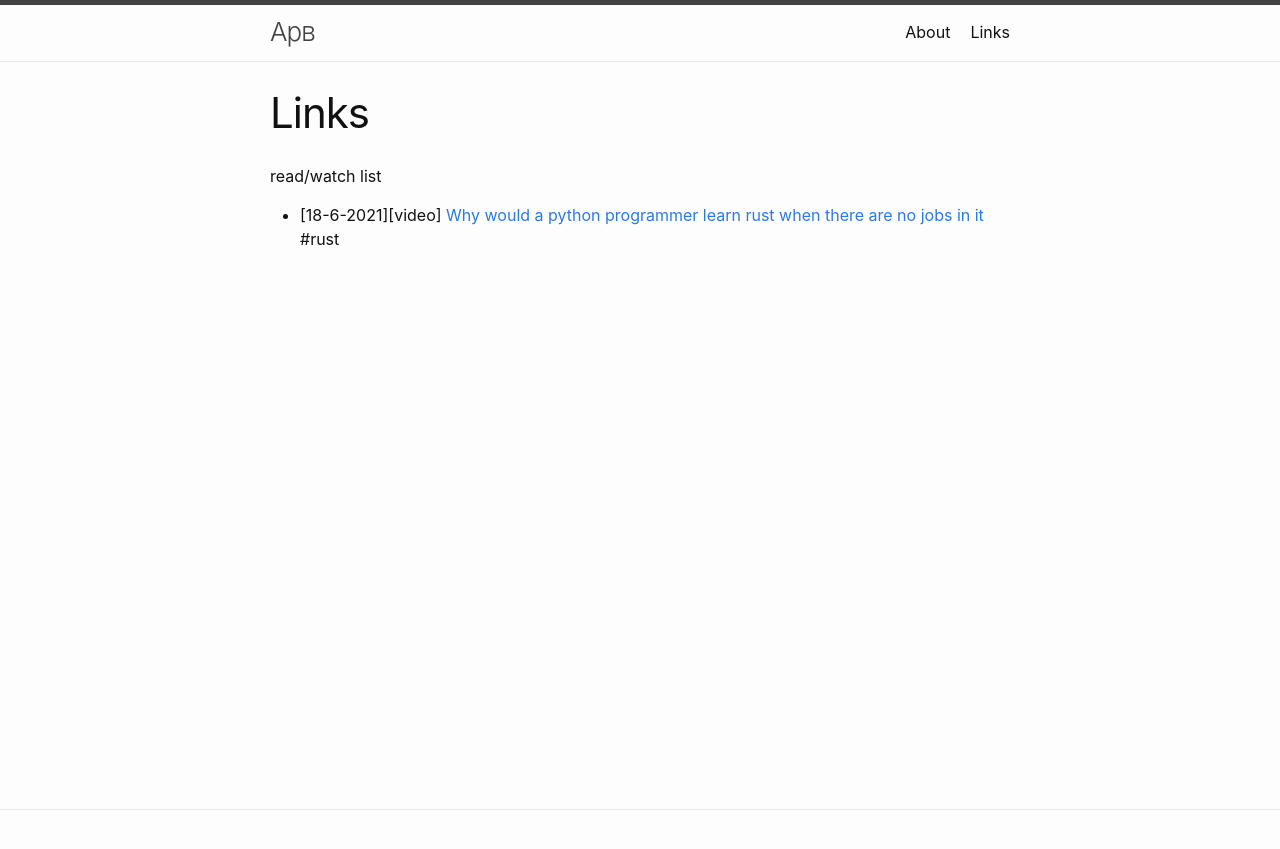
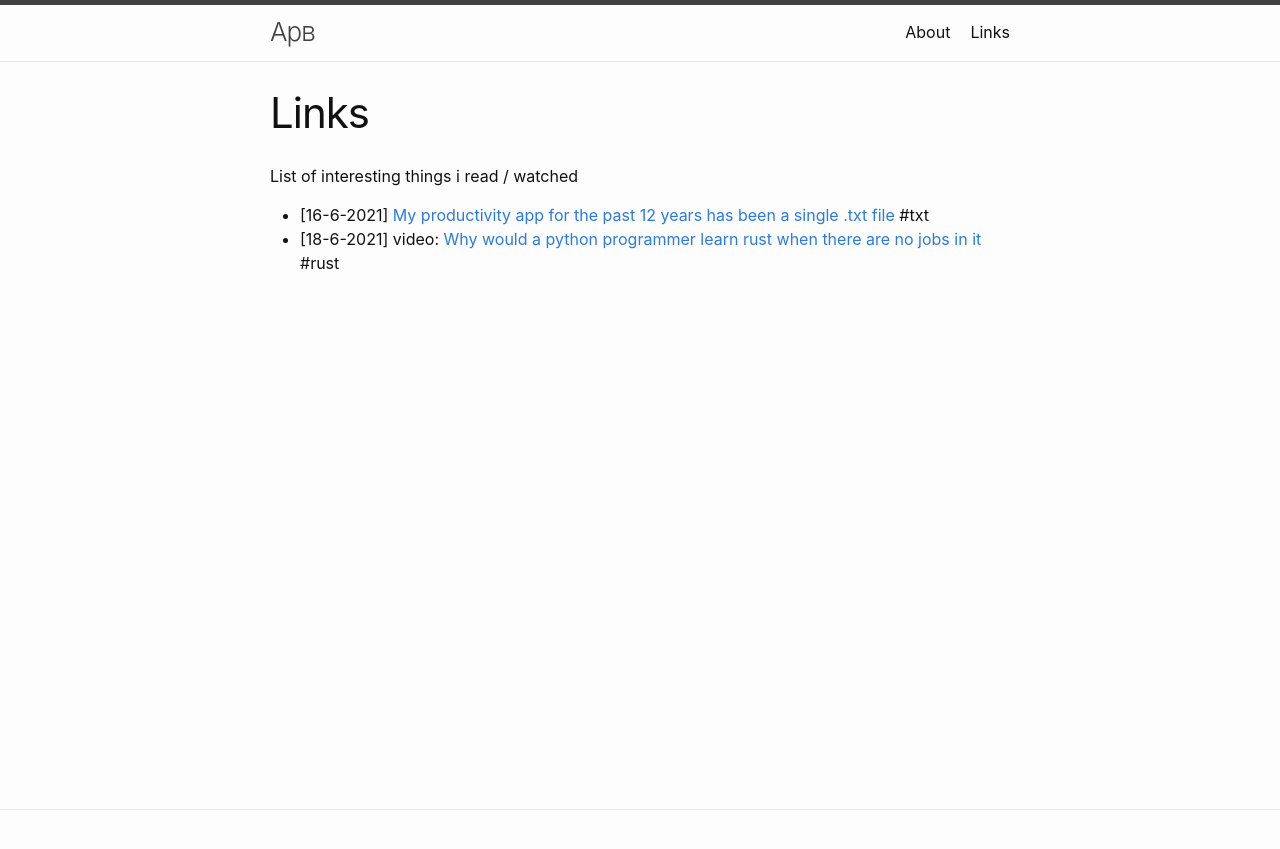
Before and after one commit to arv-pyrna/blog, a Jekyll site: the page built from links.markdown, in a window 1280 px wide. Shown: the top 849 px of the page. Built offline with Jekyll 4.4.1, drawn with Linux system fonts in a browser that asks for light colours.

Commit message:
Changes made on: Пт 18 июн 2021 05:43:07 +07

```diff
--- a/links.markdown
+++ b/links.markdown
@@ -4,7 +4,8 @@ title: Links
 permalink: /links/
 ---
 
-read/watch list
+List of interesting things i read / watched
 
-* [18-6-2021][video]
+* [16-6-2021] <a href="https://jeffhuang.com/productivity_text_file/">My productivity app for the past 12 years has been a single .txt file</a> #txt
+* [18-6-2021] video:
  <a href="https://www.youtube.com/watch?v=IYLf8lUqR40">Why would a python programmer learn rust when there are no jobs in it</a> #rust
```
